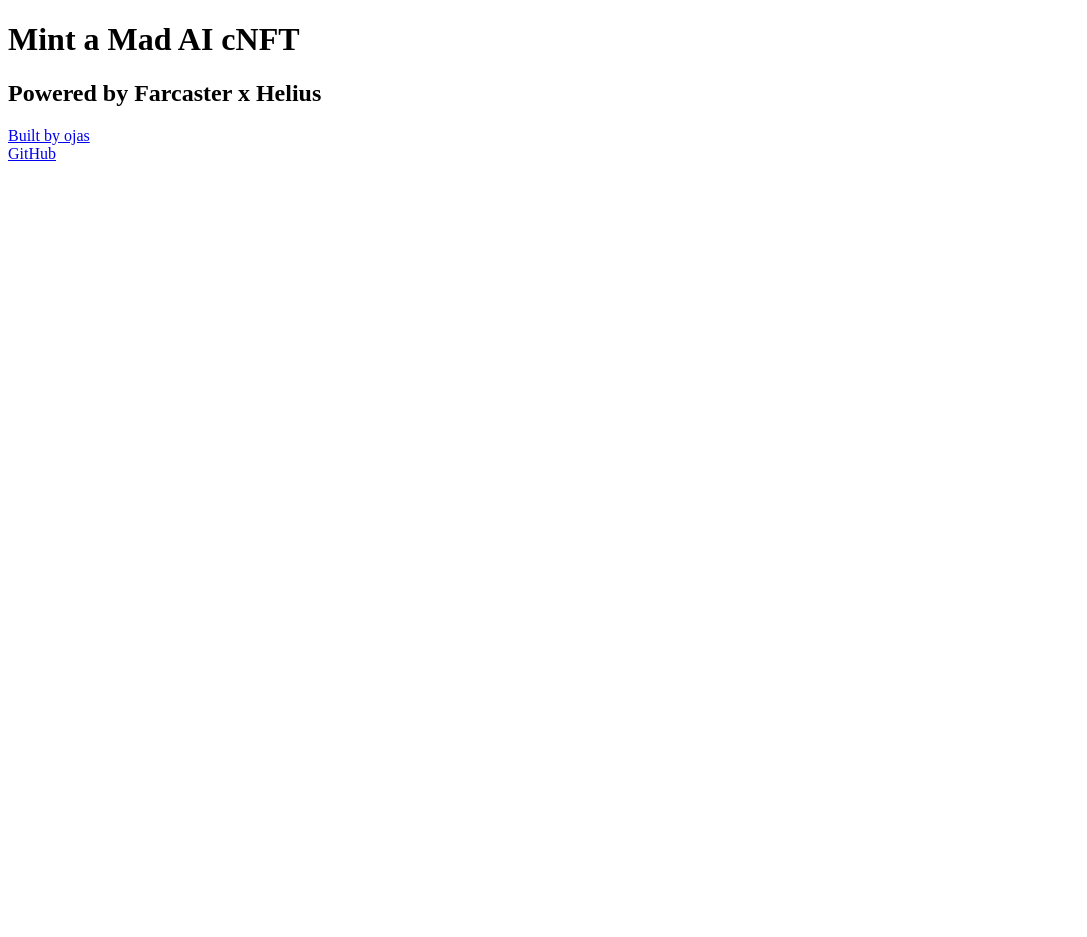
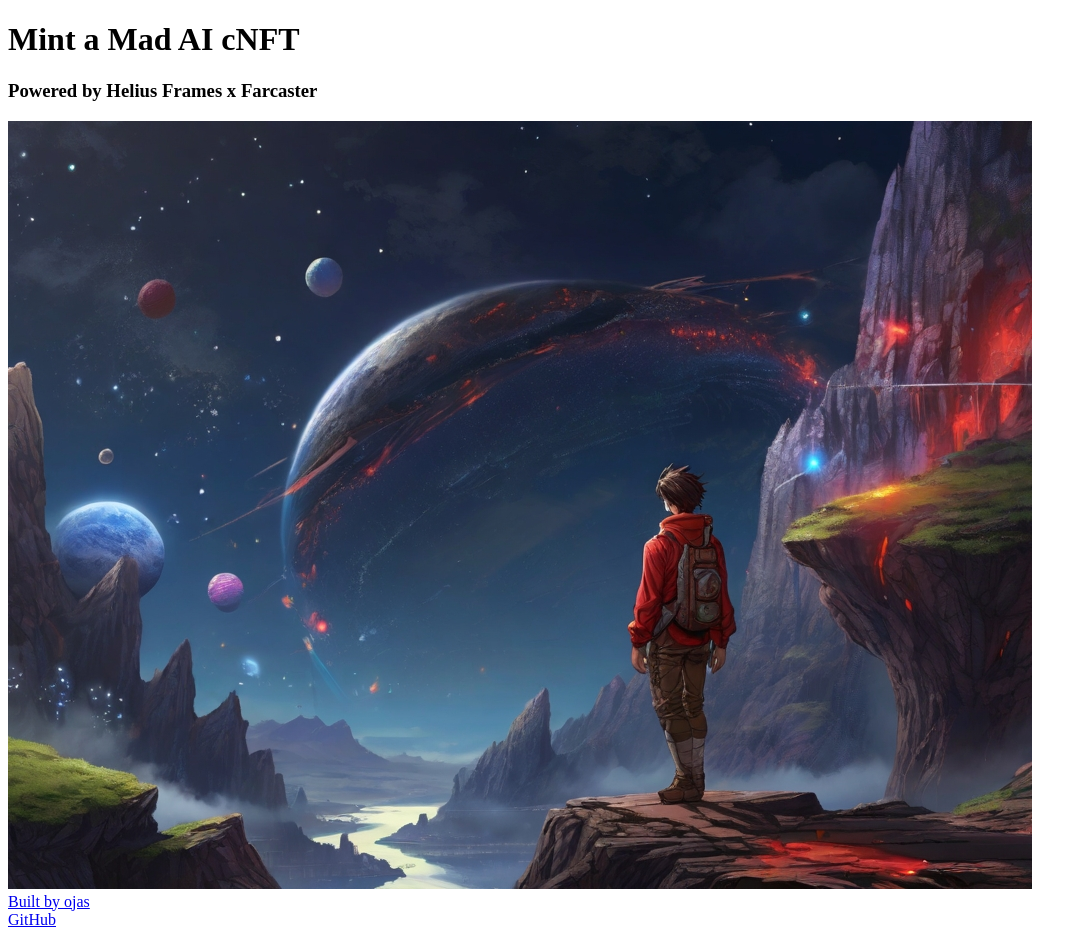
Before and after one commit to ojasuno/mad-ai, a Next.js app: page / in a window 1280 px wide. Shown: the whole page, without its empty margins (0-1087 px from the left). Before the commit the page ends 800 px from the top, so only its background shows below. Built offline with nearby package versions, Linux system fonts and the light colour scheme; what @coinbase/onchainkit would draw is missing.

Commit message:
page.tsx

```diff
--- a/app/page.tsx
+++ b/app/page.tsx
@@ -36,7 +36,8 @@
   return (
     <div className="flex h-screen justify-center items-center">
     <h1>Mint a Mad AI cNFT</h1>
-    <h2>Powered by Farcaster x Helius</h2>
+    <h3>Powered by Helius Frames x Farcaster</h3>
+    <img src="default.jpg" alt="A Mad Lad exploring Web3 via Bakcpack Wallet"></img>
     <div>
       <a href="https://twitter.com/ojasuno" className="block">Built by ojas</a>
     </div>
--- a/package.json
+++ b/package.json
@@ -24,7 +24,7 @@
     "swr": "^2.2.4"
   },
   "engines": {
-    "node": ">=18.17.0"
+    "node": ">=20.x"
   },
   "devDependencies": {
     "@types/node": "^18.17.0",
```
